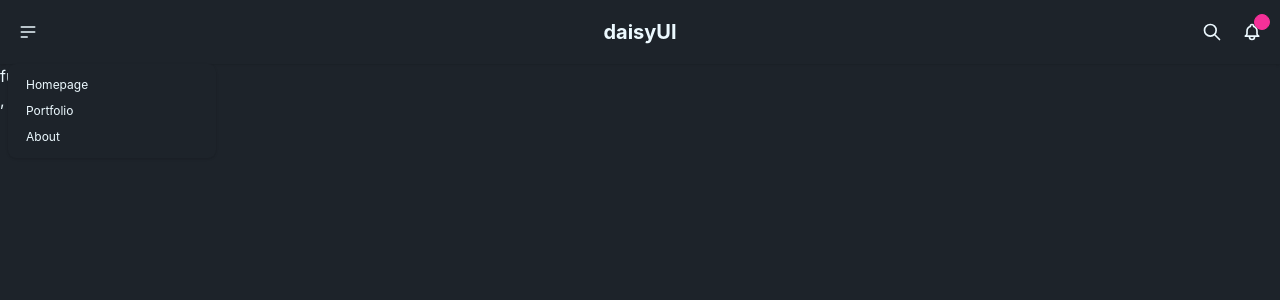
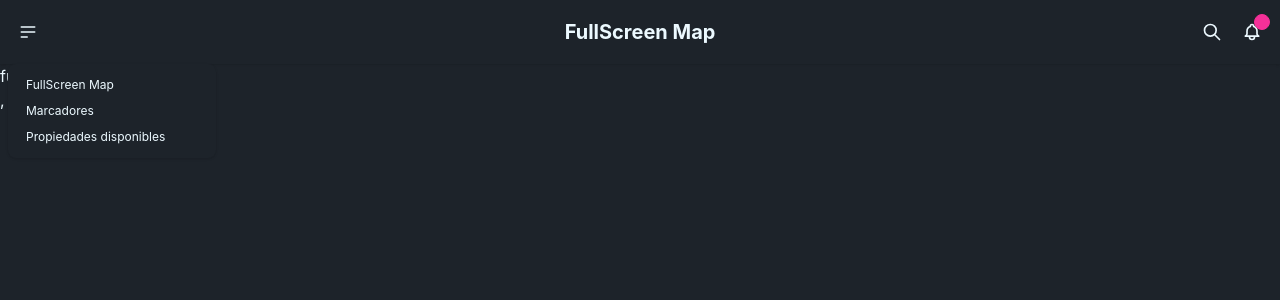
Before and after one commit to cesantaniello/08-maps-app, an Angular app: page /fullscreen in a window 1280 px wide. Both pictures are taken after a click on the button 28 px from the left and 32 px from the top of the page. Shown: the top 300 px of the page. Built offline with nearby package versions, Linux system fonts and the light colour scheme.

Commit message:
Create signal navbar title

```diff
--- a/src/app/app.routes.ts
+++ b/src/app/app.routes.ts
@@ -7,17 +7,17 @@
   {
     path: 'fullscreen',
     component: FullscreenMapPage,
-    title: 'Fullscreen Map'
+    title: 'FullScreen Map'
   },
   {
     path: 'markers',
     component: MarkersPage,
-    title: 'Markers'
+    title: 'Marcadores'
   },
   {
     path: 'houses',
     component: HousesPage,
-    title: 'Houses'
+    title: 'Propiedades disponibles'
   },
   {
     path: '**',
--- a/src/app/shared/components/navbar/navbar.html
+++ b/src/app/shared/components/navbar/navbar.html
@@ -7,14 +7,14 @@
       <ul
         tabindex="-1"
         class="menu menu-sm dropdown-content bg-base-100 rounded-box z-1 mt-3 w-52 p-2 shadow">
-        <li><a>Homepage</a></li>
-        <li><a>Portfolio</a></li>
-        <li><a>About</a></li>
+        @for (route of routes; track route.path){
+          <li><a [routerLink]="route.path">{{ route.title }}</a></li>
+        }
       </ul>
     </div>
   </div>
   <div class="navbar-center">
-    <a class="text-xl font-bold cursor-pointer">daisyUI</a>
+    <a class="text-xl font-bold cursor-pointer">{{ pageTitle$() }}</a>
   </div>
   <div class="navbar-end">
     <button class="btn btn-ghost btn-circle">
--- a/src/app/shared/components/navbar/navbar.ts
+++ b/src/app/shared/components/navbar/navbar.ts
@@ -1,8 +1,27 @@
-import { Component } from '@angular/core';
+import { Component, inject } from '@angular/core';
+import { routes } from '../../../app.routes';
+import { NavigationEnd, Router, RouterLink } from '@angular/router';
+import { filter, map } from 'rxjs';
+import { AsyncPipe } from '@angular/common';
+import { toSignal } from '@angular/core/rxjs-interop';
 
 @Component({
   selector: 'app-navbar',
-  imports: [],
+  imports: [AsyncPipe, RouterLink],
   templateUrl: './navbar.html',
 })
-export class Navbar {}
+export class Navbar {
+  router = inject(Router);
+
+  routes = routes.map(route => ({
+    path: route.path,
+    title: `${route.title ?? 'Maps en Angular'}`
+})).filter(route => route.path !== '**');
+
+  pageTitle$ = toSignal(this.router.events.pipe(
+    filter(event => event instanceof NavigationEnd),
+    //tap(event => { console.log(event) }),
+    map(event => event.url),
+    map((url) => routes.find(route => `/${route.path}` === url)?.title ?? 'Maps en Angular'),
+  ));
+}
```
